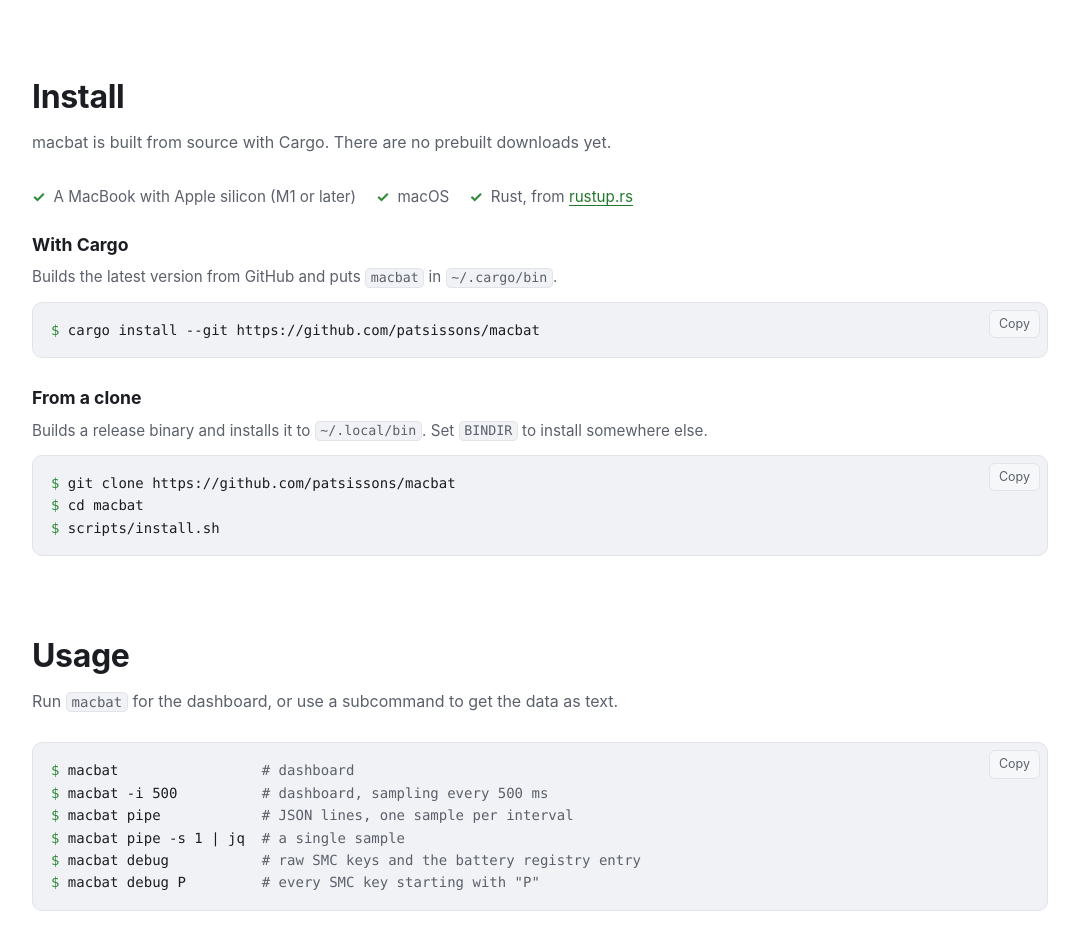
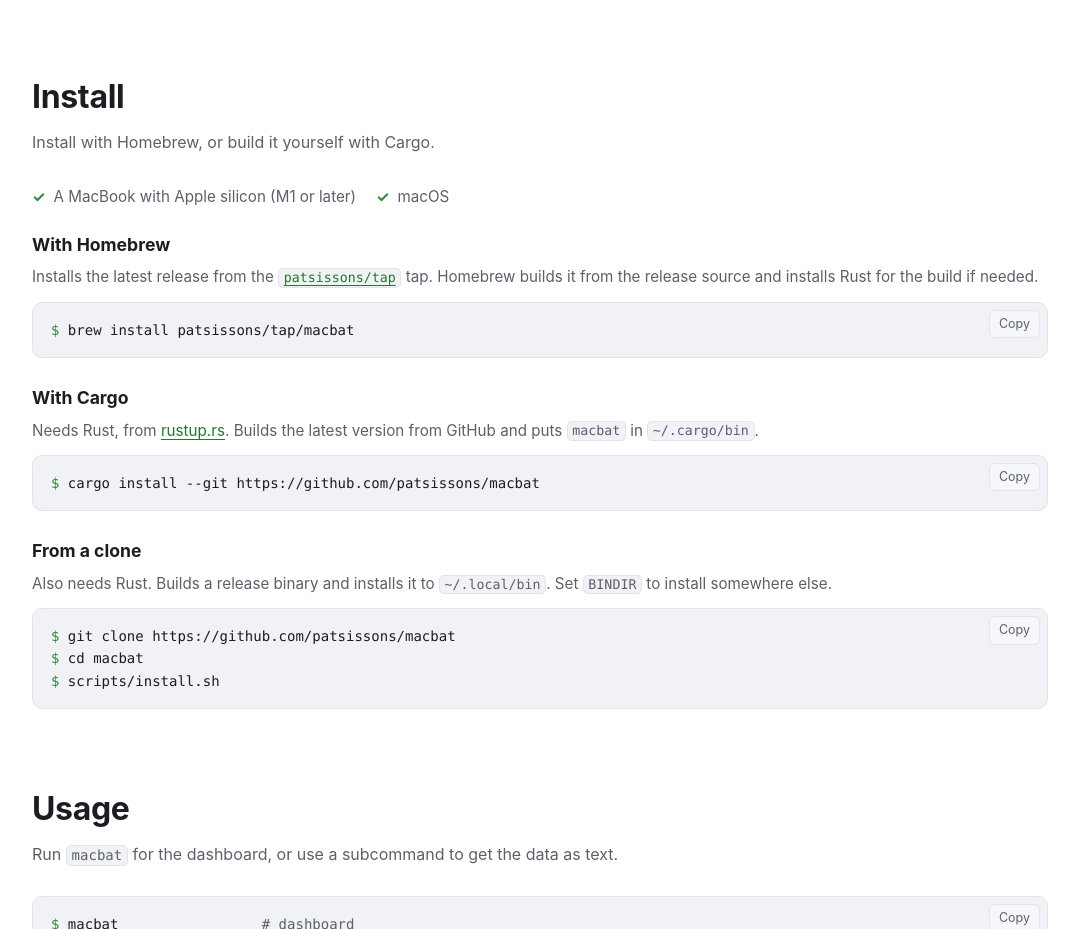
Before and after one commit to patsissons/macbat, a plain HTML site: page site/index.html in a window 1280 px wide. Shown: the part 2470-3399 px from the top of the page, without its empty margins (100-1179 px from the left). Drawn offline with Linux system fonts and the light colour scheme.

Commit message:
Lead install docs with Homebrew
macbat 1.0.0 is now in the patsissons/tap Homebrew tap, so offer
`brew install patsissons/tap/macbat` first in the README and on the
site. The from-source routes stay, now noting that they need Rust.

Co-Authored-By: Claude Opus 5.5 <noreply@anthropic.com>

```diff
--- a/site/index.html
+++ b/site/index.html
@@ -1106,21 +1106,25 @@
   <section id="install">
     <div class="wrap">
       <h2>Install</h2>
-      <p class="intro">macbat is built from source with Cargo. There are no prebuilt downloads yet.</p>
+      <p class="intro">Install with Homebrew, or build it yourself with Cargo.</p>
       <ul class="req">
         <li>A MacBook with Apple silicon (M1 or later)</li>
         <li>macOS</li>
-        <li>Rust, from <a href="https://rustup.rs">rustup.rs</a></li>
       </ul>
       <div class="steps">
         <div>
+          <h3>With Homebrew</h3>
+          <p>Installs the latest release from the <a href="https://github.com/patsissons/homebrew-tap"><code>patsissons/tap</code></a> tap. Homebrew builds it from the release source and installs Rust for the build if needed.</p>
+          <div class="code"><pre><code><span class="p">$ </span>brew install patsissons/tap/macbat</code></pre></div>
+        </div>
+        <div>
           <h3>With Cargo</h3>
-          <p>Builds the latest version from GitHub and puts <code>macbat</code> in <code>~/.cargo/bin</code>.</p>
+          <p>Needs Rust, from <a href="https://rustup.rs">rustup.rs</a>. Builds the latest version from GitHub and puts <code>macbat</code> in <code>~/.cargo/bin</code>.</p>
           <div class="code"><pre><code><span class="p">$ </span>cargo install --git https://github.com/patsissons/macbat</code></pre></div>
         </div>
         <div>
           <h3>From a clone</h3>
-          <p>Builds a release binary and installs it to <code>~/.local/bin</code>. Set <code>BINDIR</code> to install somewhere else.</p>
+          <p>Also needs Rust. Builds a release binary and installs it to <code>~/.local/bin</code>. Set <code>BINDIR</code> to install somewhere else.</p>
           <div class="code"><pre><code><span class="p">$ </span>git clone https://github.com/patsissons/macbat
 <span class="p">$ </span>cd macbat
 <span class="p">$ </span>scripts/install.sh</code></pre></div>
```
Also changed, not shown: 1 other file.
